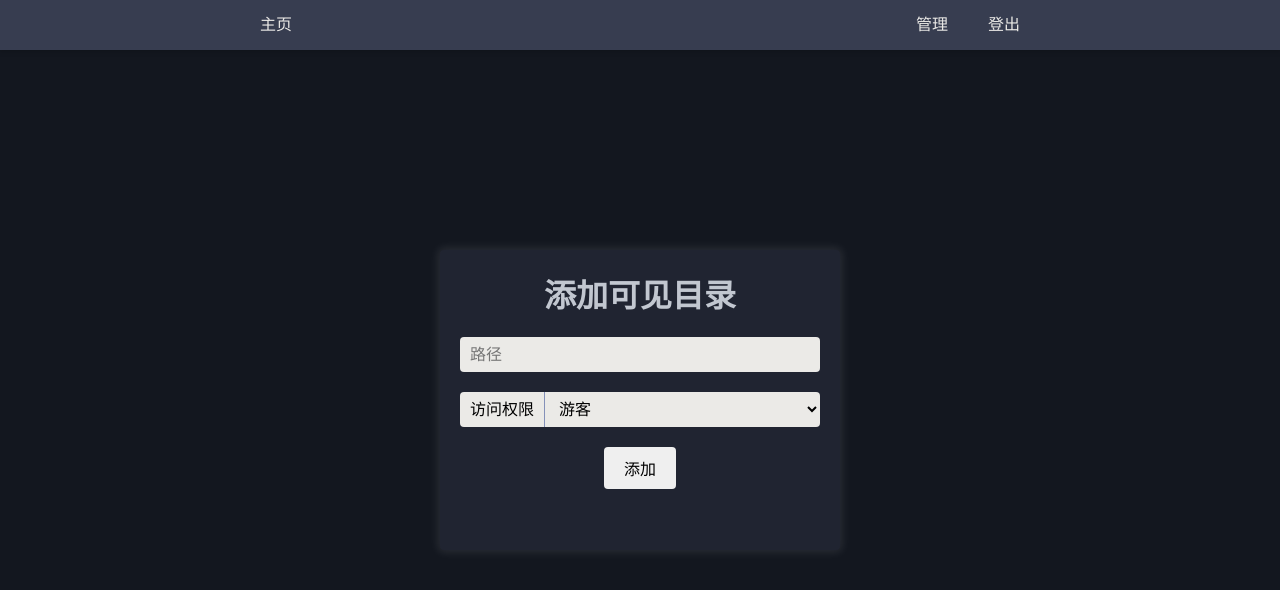
After one commit to Jacob00135/fileserver-v3, a Flask app: page /auth/append_visible_dir in a window 1280 px wide. The commit adds this page. Shown: the top 590 px of the page. Run offline with Flask 3, Linux system fonts and the light colour scheme; the visitor is signed in with stand-in values (Sample User, id 1); parts of the project's set-up code (start-up, migrations or seed data) failed here and were passed over.

Commit message:
添加可见目录的功能

```diff
--- a/auth_views.py
+++ b/auth_views.py
@@ -1,3 +1,4 @@
+import os
 from functools import wraps
 from werkzeug.security import check_password_hash
 from flask import (
@@ -82,3 +83,47 @@ def delete_visible_dir(dir_id):
     )
     db.commit()
     return redirect(url_for('auth.manage_visible_dir'))
+
+
+@auth_blueprint.route('/append_visible_dir', methods=['GET', 'POST'])
+@login_required
+def append_visible_dir():
+    if request.method == 'GET':
+        return render_template(
+            'append_visible_dir.html',
+            permission_mapping=Permission.permission_mapping
+        )
+
+    db = get_db()
+
+    # 检查路径是否存在磁盘中
+    path = request.form.get('path', '', type=str)
+    if (not os.path.exists(path)) or (not os.path.isdir(path)):
+        flash('路径不存在或不是目录')
+        return redirect(url_for('auth.append_visible_dir'))
+
+    path = os.path.realpath(path)
+
+    # 检查路径是否存在数据库中
+    record = db.execute(
+        'SELECT * FROM `visible_dir` WHERE `dir_path`=?;',
+        (path, )
+    ).fetchone()
+    if record is not None:
+        flash('路径已被添加过')
+        return redirect(url_for('auth.append_visible_dir'))
+
+    # 检查权限值
+    permission = request.form.get('permission', 1, type=int)
+    if permission not in Permission.permission_mapping:
+        flash('权限值不合法')
+        return redirect(url_for('auth.append_visible_dir'))
+
+    # 添加
+    db.execute(
+        'INSERT INTO `visible_dir`(`dir_path`, `dir_permission`) VALUES(?, ?);',
+        (path, permission)
+    )
+    db.commit()
+
+    return redirect(url_for('auth.manage_visible_dir'))
--- a/config.py
+++ b/config.py
@@ -110,7 +110,7 @@ def init_database(config_obj):
 
         cursor.execute(
             'INSERT INTO `visible_dir`(`dir_path`, `dir_permission`) VALUES(?, ?);',
-            (disk_path, Permission.admin)
+            (os.path.realpath(disk_path), Permission.admin)
         )
         con.commit()
 
--- /dev/null
+++ b/static/css/append_visible_dir.css
@@ -0,0 +1,97 @@
+body {
+    padding-top: 80px;
+}
+
+h1 {
+    margin-top: 0;
+    text-align: center;
+    color: #c2c7d0;
+}
+
+form[name="add"] {
+    box-sizing: border-box;
+    position: absolute;
+    left: 50%;
+    top: 50%;
+    width: 400px;
+    height: 300px;
+    margin-left: -200px;
+    margin-top: -150px;
+    padding: 20px;
+    border-radius: 4px;
+    box-shadow: 0 0 10px 2px rgba(255, 255, 255, .1);
+    background-color: #202431;
+}
+
+form[name="add"] input {
+    box-sizing: border-box;
+    display: block;
+    padding: 0 10px 0 10px;
+    border-radius: 4px;
+    border-width: 0;
+    background-color: #ebeae7;
+    width: 100%;
+    height: 35px;
+    font-size: 16px;
+    outline: none;
+}
+
+form[name="add"] .select-permission {
+    display: flex;
+    height: 35px;
+    margin-top: 20px;
+}
+
+form[name="add"] .select-permission label {
+    padding: 0 10px;
+    border-top-left-radius: 4px;
+    border-bottom-left-radius: 4px;
+    background-color: #ebeae7;
+    font-size: 16px;
+    line-height: 35px;
+}
+
+form[name="add"] .select-permission select {
+    flex: 1;
+    padding-left: 10px;
+    background-color: #ebeae7;
+    border-width: 0;
+    border-left: 1px solid #8491b9;
+    border-top-right-radius: 4px;
+    border-bottom-right-radius: 4px;
+    font-size: 16px;
+    cursor: pointer;
+    outline: none;
+}
+
+form[name="add"] button[type="submit"] {
+    display: block;
+    margin: 20px auto 0 auto;
+    padding: 9px 20px;
+    border-radius: 4px;
+    border-width: 0;
+    font-size: 16px;
+    cursor: pointer;
+}
+
+form[name="add"] button[type="submit"]:hover {
+    background-color: #99a3c3;
+}
+
+.flash-message {
+    margin-top: 16px;
+    margin-bottom: 0;
+    color: #ff8585;
+    font-weight: 700;
+    text-align: center;
+}
+
+/* region 移动端适配 */
+@media (max-width: 400px) {
+    form[name="add"] {
+        left: 0;
+        width: 100%;
+        margin-left: 0;
+    }
+}
+/* endregion */
--- /dev/null
+++ b/templates/append_visible_dir.html
@@ -0,0 +1,30 @@
+{% extends "base.html" %}
+
+{% block title %}添加可见目录{% endblock title %}
+
+{% block style %}
+    <link rel="stylesheet" href="/static/css/append_visible_dir.css" />
+{% endblock style %}
+
+{% block content %}
+
+<form method="POST" action="{{ url_for('auth.append_visible_dir') }}" name="add">
+    <h1>添加可见目录</h1>
+    <input name="path" type="text" placeholder="路径" required autocomplete="off" />
+    <div class="select-permission">
+        <label>访问权限</label>
+        <select name="permission">
+            {% for v, t in permission_mapping.items() %}
+                <option value="{{ v }}">{{ t }}</option>
+            {% endfor %}
+        </select>
+    </div>
+    <button type="submit">添加</button>
+
+    {% for msg in get_flashed_messages() %}
+        <p class="flash-message">{{ msg }}</p>
+    {% endfor %}
+
+</form>
+
+{% endblock content %}
--- a/templates/login.html
+++ b/templates/login.html
@@ -8,10 +8,10 @@
 
 {% block content %}
 
-<form method="POST" action="/auth/login" name="login">
+<form method="POST" action="{{ url_for('auth.login') }}" name="login">
     <h1>登录</h1>
-    <input name="username" type="text" placeholder="账号" />
-    <input name="password" type="password" placeholder="密码" />
+    <input name="username" type="text" placeholder="账号" required autocomplete="off" />
+    <input name="password" type="password" placeholder="密码" required autocomplete="off" />
     <button type="submit">登录</button>
 
     {% for msg in get_flashed_messages() %}
--- a/templates/manage_visible_dir.html
+++ b/templates/manage_visible_dir.html
@@ -11,7 +11,9 @@
 <main>
     <h1>可见目录管理</h1>
 
-    <button type="button" id="append">添加</button>
+    <div class="append-visible-dir">
+        <a href="{{ url_for('auth.append_visible_dir') }}" id="append">添加</a>
+    </div>
 
     <ul id="data">
         <li class="row">
```
Also changed, not shown: static/css/manage_visible_dir.css (+6 -5 lines).
